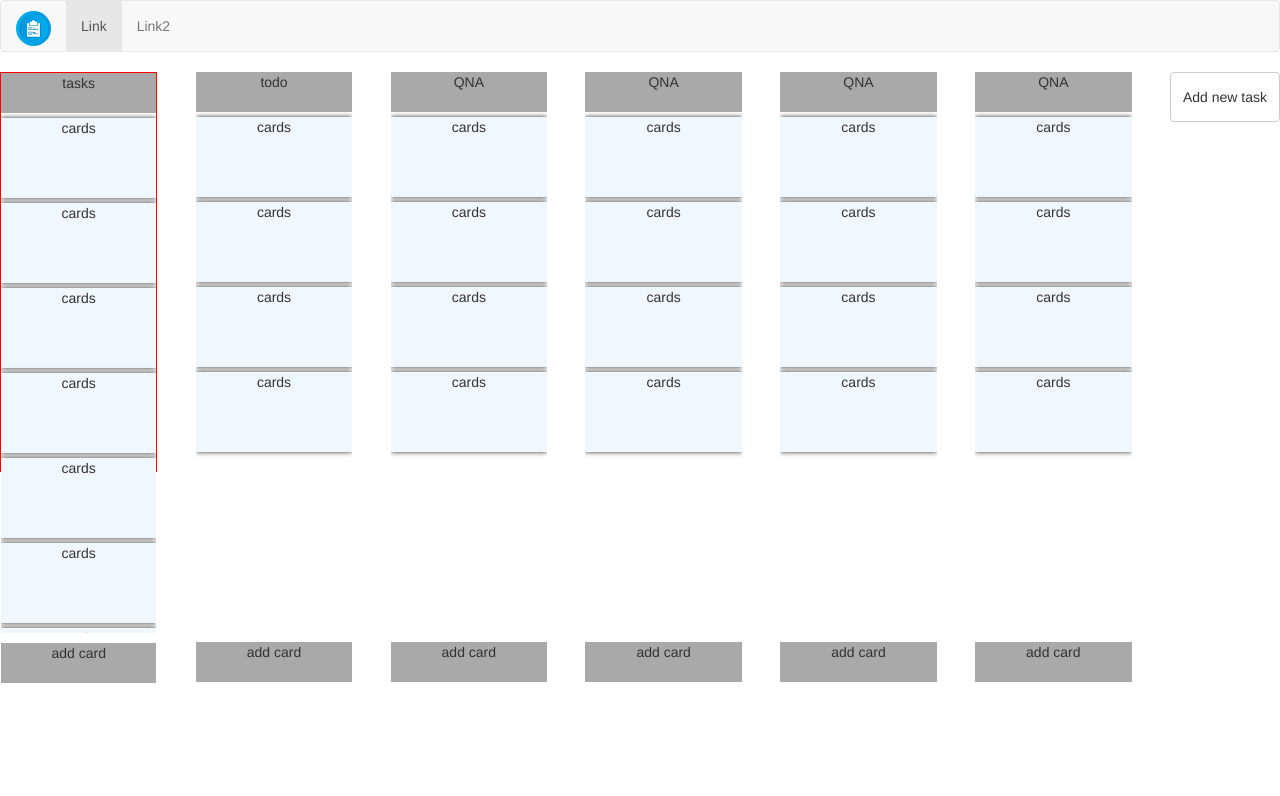
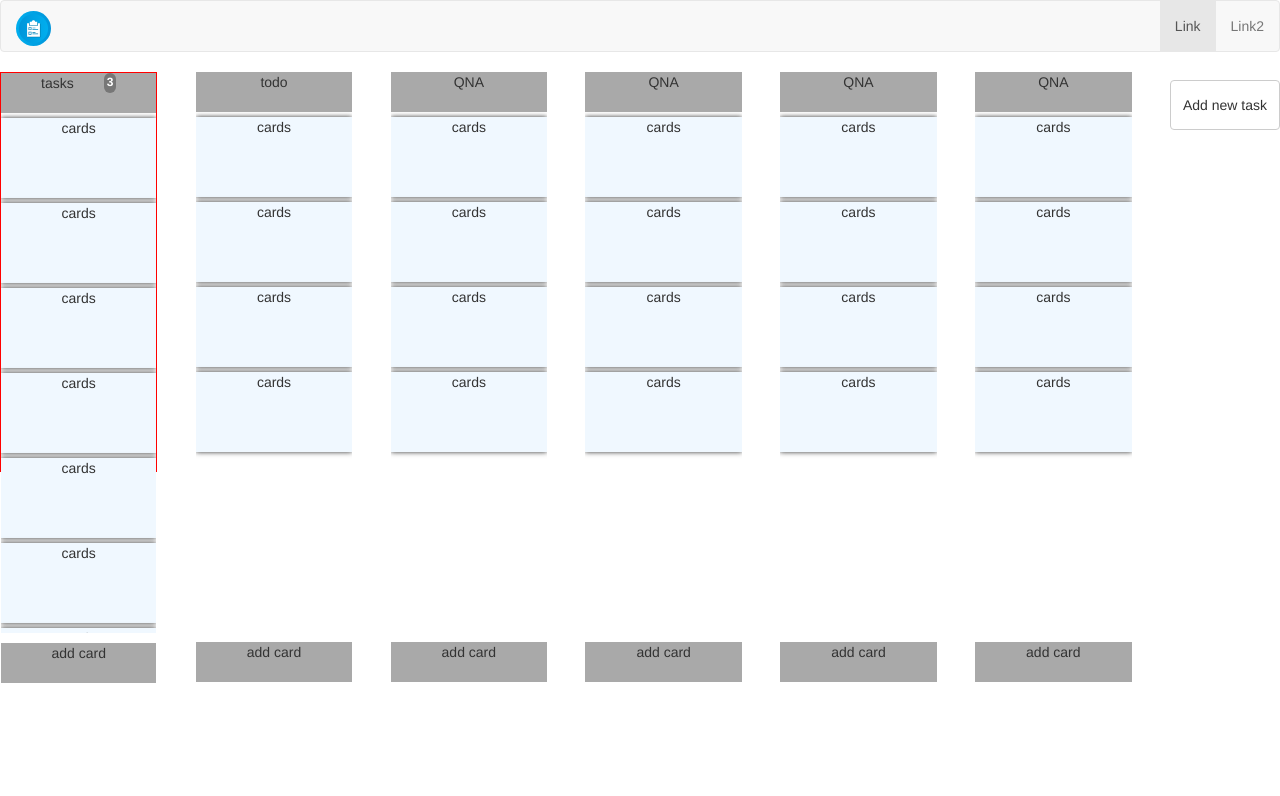
Before and after one commit to doronWar/taskboard, a plain HTML site: page index.html in a window 1280 px wide. Drawn offline with Linux system fonts and the light colour scheme.

Commit message:
nav moved right

```diff
--- a/index.html
+++ b/index.html
@@ -11,15 +11,15 @@
 <body>
 
 
-<nav class="navbar navbar-default">
+<nav class="navbar navbar-default ">
 
   <div class="container-fluid">
-    <div class="navbar-header">
+    <div class="navbar-header ">
       <a class="navbar-brand" href="#">
         <img alt="Brand" src="assets/taskboard%20logo.svg"">
       </a>
     </div>
-    <ul class="nav navbar-nav">
+    <ul class="nav navbar-nav navbar-right">
       <li class="active"><a href="#">Link <span class="sr-only">(current)</span></a></li>
       <li><a href="#">Link2</a></li>
     </ul>
@@ -84,8 +84,11 @@
 <div id="cardHolders">
 
   <div class="lists" id="howBigItWillBe">
-    <span class="opener">tasks</span>
-    <ul class="ulS">
+    <span class="opener ">tasks
+      <span class="badge">3</span>
+    </span>
+
+    <ul class="ulS ">
       <li class="card">cards </li>
       <li class="card">cards </li>
       <li class="card">cards </li>
@@ -95,6 +98,7 @@
       <li class="card">cards </li>
       <li class="card">cards </li>
     </ul>
+
     <span class="closer">add card</span>
   </div>
 
@@ -153,10 +157,10 @@
   </ul>
     <span class="closer">add card</span>
 </div>
-
-  <button type="button" class="btn btn-default" aria-label="Left Align">
-    Add new task
-  </button>
+  <button type="button" class="btn btn-default navbar-btn">Add new task</button>
+  <!--<button type="button" class="btn btn-default" aria-label="Left Align">-->
+    <!--Add new task-->
+  <!--</button>-->
 
 </div>
 
--- a/stylesheet/main.css
+++ b/stylesheet/main.css
@@ -26,7 +26,7 @@ nav{
 .opener,
 .closer{
   background-color: darkgray;
-  /*display: inline-block;*/
+  display: inline-block;
   width:100%;
   height:40px;
   display: flex;
@@ -72,3 +72,12 @@ ul{
 button{
   height:50px;
 }
+
+
+.badge {
+  padding: 3px 3px;
+  margin-left:30px;
+  height:20px;
+  border-radius: 10px;
+
+}
```
